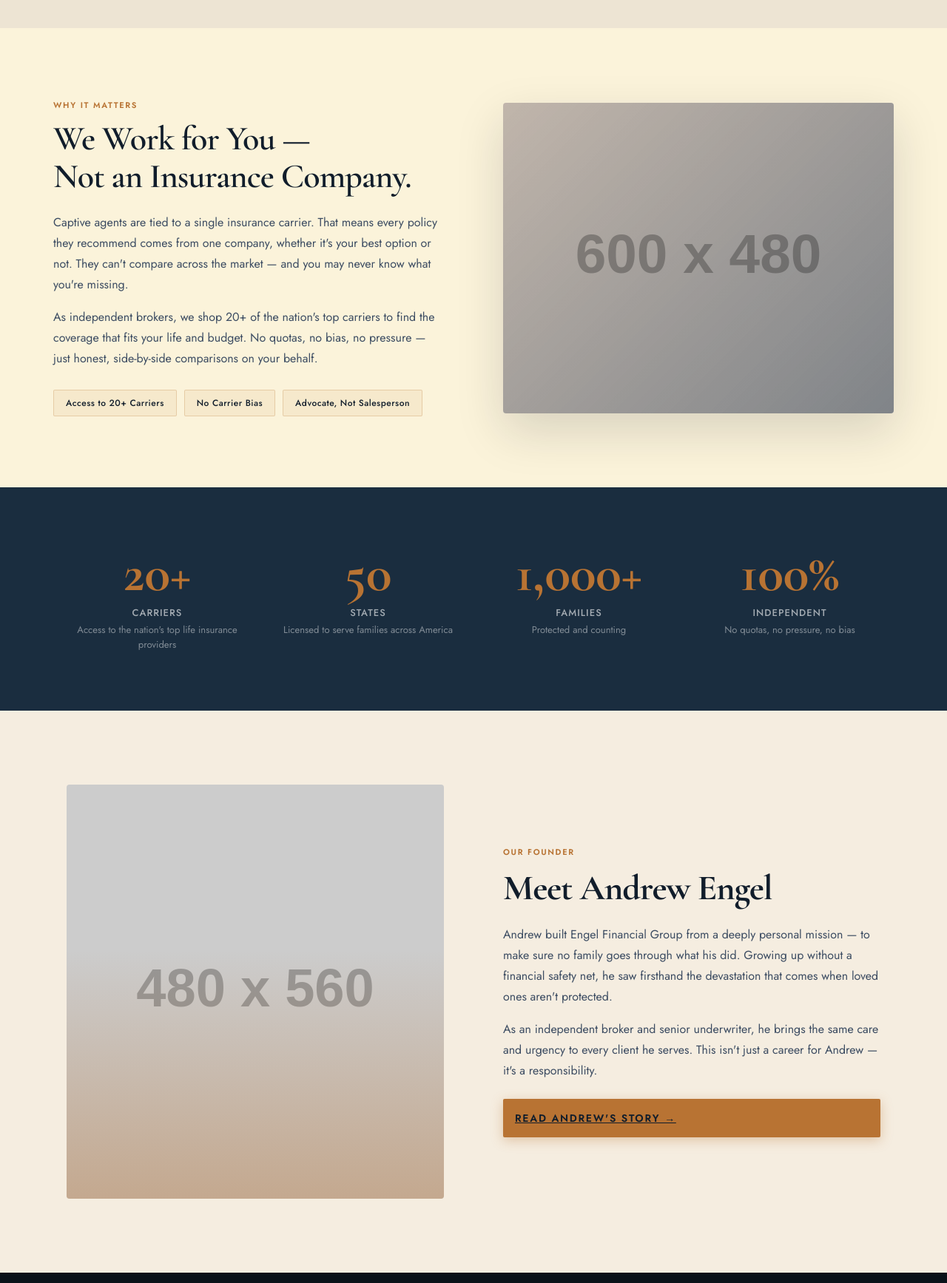
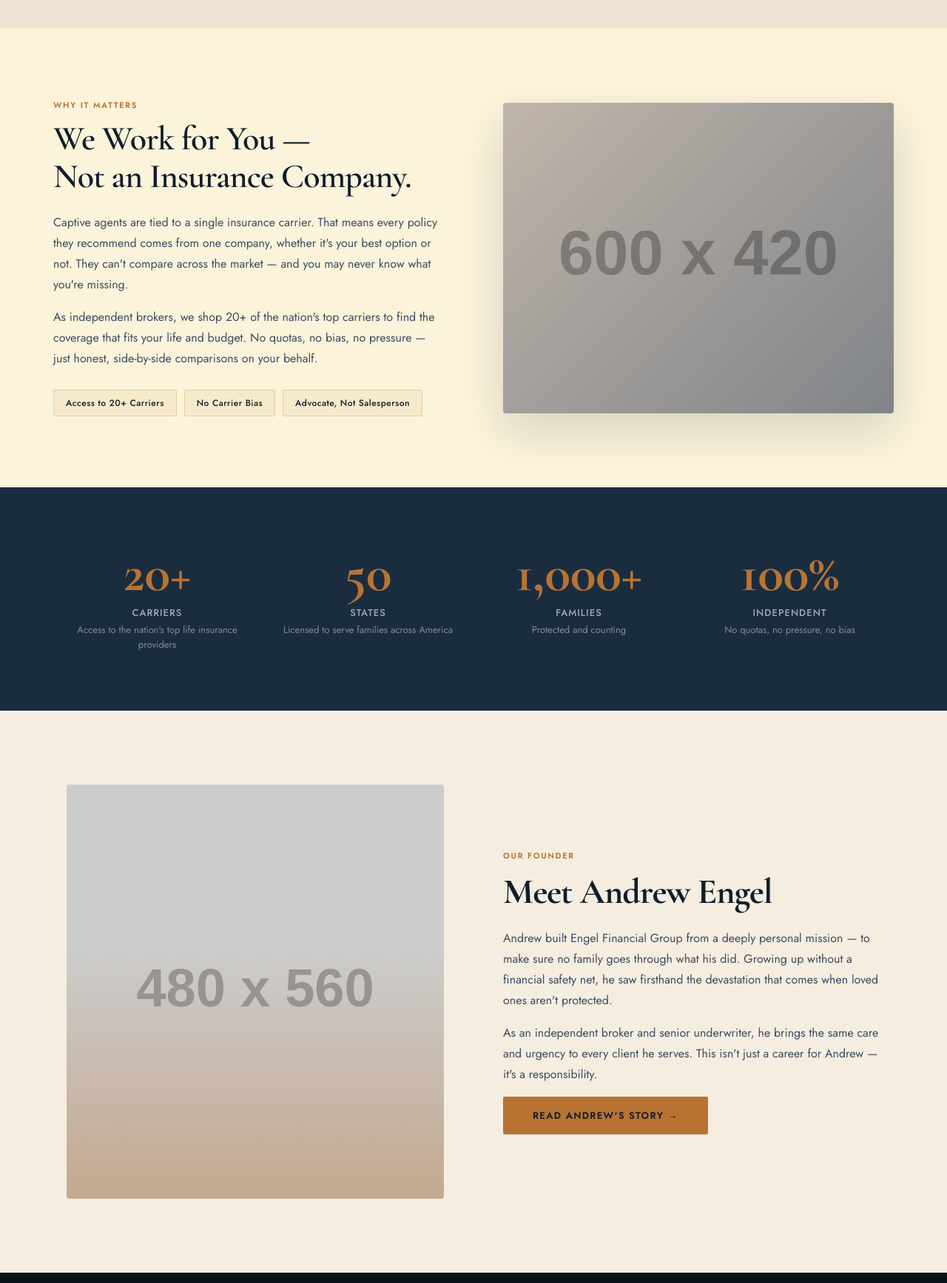
Before and after one commit to Andrewengel6/engel-financial-1, a website: page about.html in a window 1280 px wide. Shown: the part 1180-2915 px from the top of the page at 74% size. Drawn offline with nearby package versions, Linux system fonts and the light colour scheme; placeholder pictures from the web are drawn by us.

Commit message:
fix: use btn-dark for founder CTA link, correct placeholder image dimensions in about.html

```diff
--- a/about.html
+++ b/about.html
@@ -177,7 +177,7 @@
       </div>
     </div>
     <div class="what-image fade-up">
-      <img src="https://placehold.co/600x480/111d2b/bd9468?text=Independent+Broker" alt="Independent insurance broker working for clients" />
+      <img src="https://placehold.co/600x420/111d2b/bd9468?text=Independent+Broker" alt="Independent insurance broker working for clients" />
     </div>
   </div>
 </section>
@@ -219,7 +219,7 @@
       <h2>Meet Andrew Engel</h2>
       <p>Andrew built Engel Financial Group from a deeply personal mission — to make sure no family goes through what his did. Growing up without a financial safety net, he saw firsthand the devastation that comes when loved ones aren't protected.</p>
       <p>As an independent broker and senior underwriter, he brings the same care and urgency to every client he serves. This isn't just a career for Andrew — it's a responsibility.</p>
-      <a href="/about-andrew.html" class="btn-primary" style="display:inline-block;margin-top:8px;">Read Andrew's Story →</a>
+      <div style="margin-top:8px;"><a href="/about-andrew.html" class="btn-dark">Read Andrew's Story →</a></div>
     </div>
   </div>
 </section>
```
